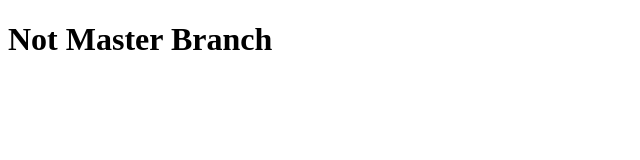
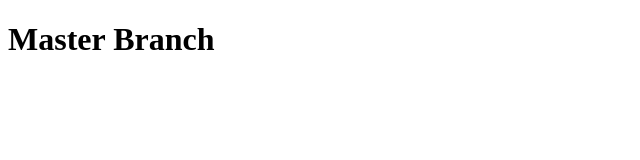
Before and after one commit to jclk86/demo, a plain HTML site: page index.html in a window 1280 px wide. Shown: the whole page, without its empty margins (0-640 px from the left). Drawn offline with Linux system fonts and the light colour scheme.

Commit message:
changed html

```diff
--- a/index.html
+++ b/index.html
@@ -14,7 +14,7 @@
     <link rel="stylesheet" href="" />
   </head>
   <body>
-    <h1>Not Master Branch</h1>
+    <h1>Master Branch</h1>
     <!--[if lt IE 7]>
       <p class="browsehappy">
         You are using an <strong>outdated</strong> browser. Please
```
